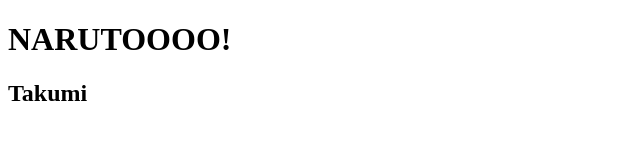
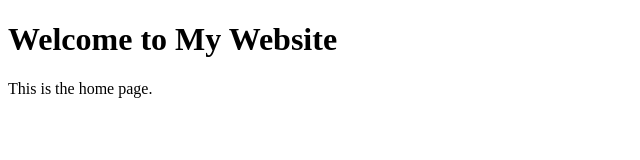
Before and after one commit to meguser/Git-Challenge, a plain HTML site: page index.html in a window 1280 px wide. Shown: the whole page, without its empty margins (0-640 px from the left). Drawn offline with Linux system fonts and the light colour scheme.

Commit message:
Update index.html

```diff
--- a/index.html
+++ b/index.html
@@ -3,10 +3,10 @@
 <head>
     <meta charset="UTF-8">
     <meta name="viewport" content="width=device-width, initial-scale=1.0">
-    <title>Document</title>
+    <title>My Website</title>
 </head>
 <body>
-    <h1 class="color">NARUTOOOO!</h1>
-    <h2>Takumi</h2>
+    <h1>Welcome to My Website</h1>
+    <p>This is the home page.</p>
 </body>
 </html>
```
